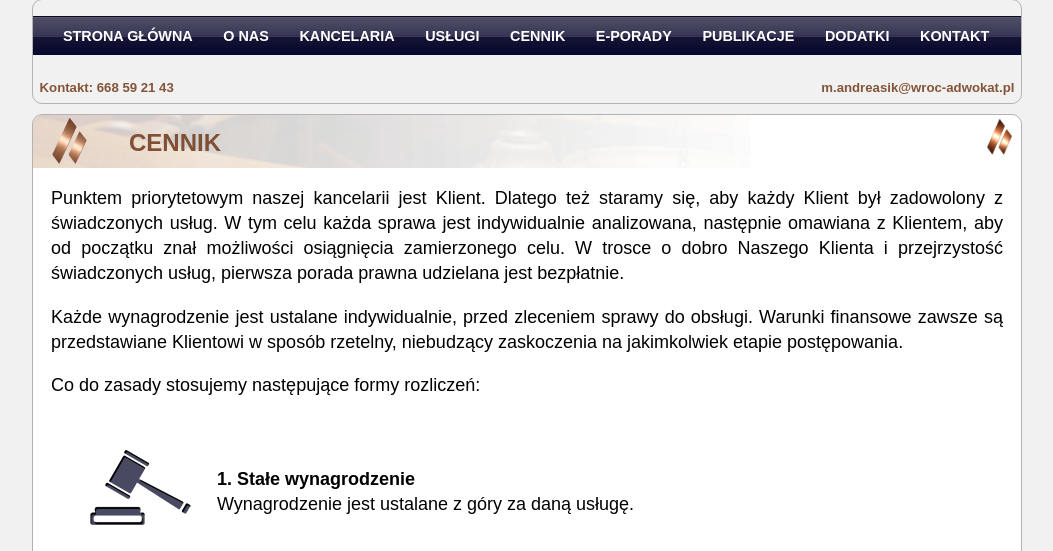
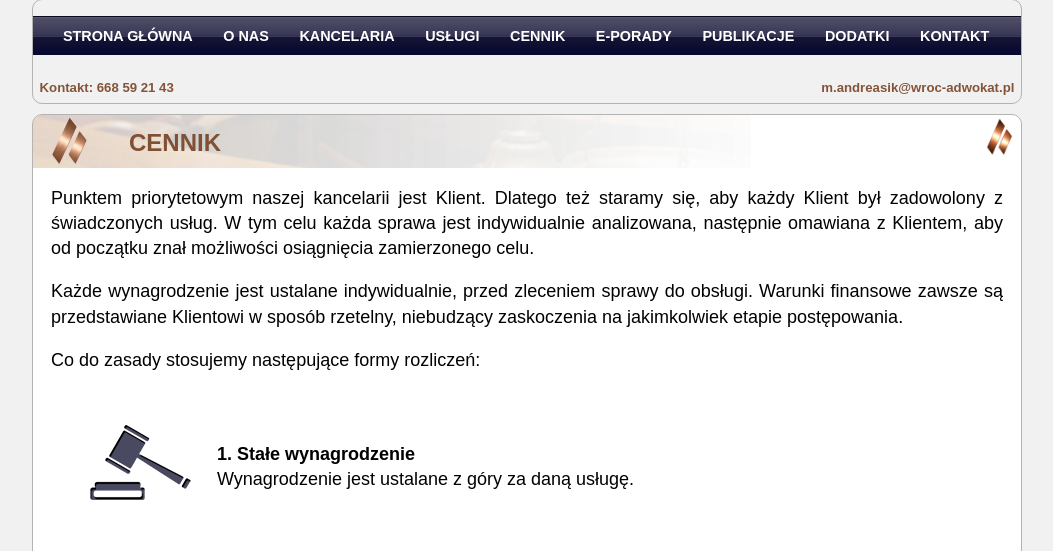
Before and after one commit to sztosz/marcin, a Django app: template templates/main_site/pricing.html in a window 1280 px wide. Shown: the part 134-685 px from the top of the page, without its empty margins (113-1166 px from the left). Run offline with Django 3.2, Linux system fonts and the light colour scheme; the template is opened without the code that fills it, so the values that code supplies are empty.

Commit message:
Html content fix

```diff
--- a/templates/main_site/pricing.html
+++ b/templates/main_site/pricing.html
@@ -7,7 +7,7 @@
     <div class="main_container_header">CENNIK</div>
     <img class="rotating_logo " src="/static/img/logo.gif">
   </div>
-  <p>Punktem priorytetowym naszej kancelarii jest Klient. Dlatego też staramy się, aby każdy Klient był zadowolony z świadczonych usług. W tym celu każda sprawa jest indywidualnie analizowana, następnie omawiana z Klientem, aby od początku znał możliwości osiągnięcia zamierzonego celu. W trosce o dobro Naszego Klienta i przejrzystość świadczonych usług, pierwsza porada prawna udzielana jest bezpłatnie.</p>
+  <p>Punktem priorytetowym naszej kancelarii jest Klient. Dlatego też staramy się, aby każdy Klient był zadowolony z świadczonych usług. W tym celu każda sprawa jest indywidualnie analizowana, następnie omawiana z Klientem, aby od początku znał możliwości osiągnięcia zamierzonego celu.</p>
   <p>Każde wynagrodzenie jest ustalane indywidualnie, przed zleceniem sprawy do obsługi. Warunki finansowe zawsze są przedstawiane Klientowi w sposób rzetelny, niebudzący zaskoczenia na jakimkolwiek etapie postępowania.</p>
   <p>Co do zasady stosujemy następujące formy rozliczeń:</p>
   <div class="centered_block">
```
